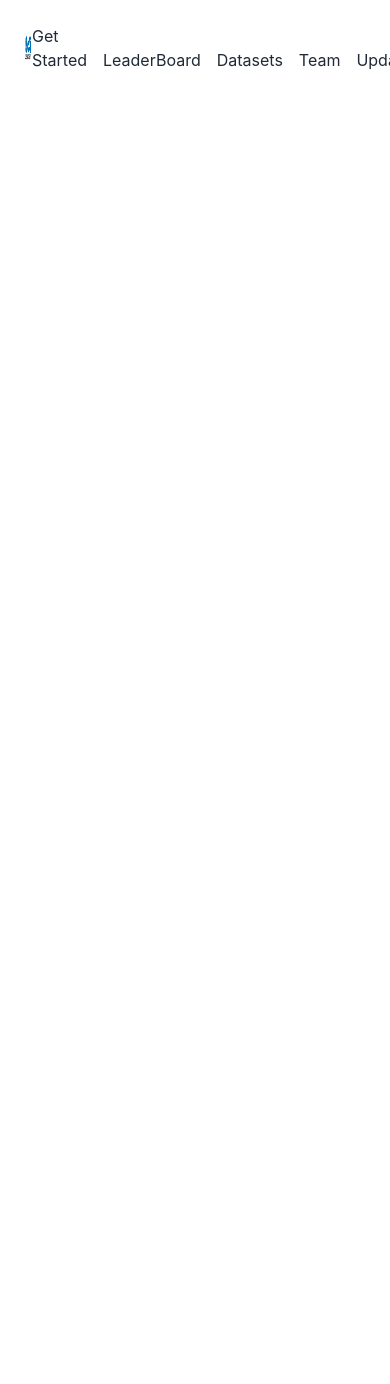
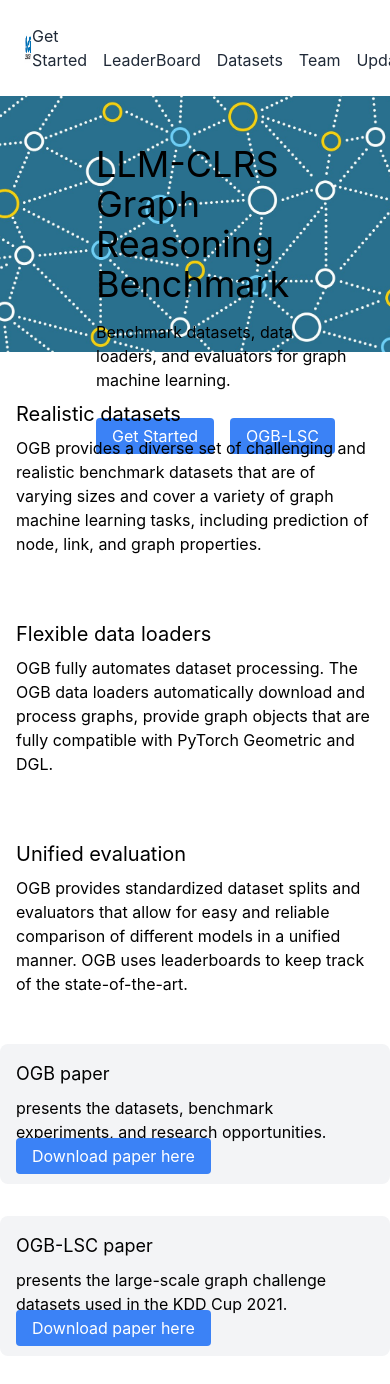
Before and after one commit to inmancosta/llm-clrs-reasoning-benchmark, a React (Create React App) app: page / in a window 390 px wide. Shown: the top 1384 px of the page. Before the commit the page ends 844 px from the top, so only its background shows below. Built offline with nearby package versions, Linux system fonts and the light colour scheme.

Commit message:
landing page stuff
added background image, indentation. Still need to add media queries and relevant information.

```diff
--- a/src/App.js
+++ b/src/App.js
@@ -5,7 +5,7 @@
 
 function App() {
   return (
-    <div>
+    <div className='pt-24'>
       <AppRouter />
     </div>
   );
--- a/src/Pages/Landing.js
+++ b/src/Pages/Landing.js
@@ -1,11 +1,84 @@
 // src/Pages/Landing.js
-import React from 'react';
-import NavBar from '../Components/NavBar';
+import React from "react";
+import NavBar from "../Components/NavBar";
 
 const Landing = () => {
   return (
     <div>
-      <NavBar/>
+      <NavBar />
+      <main className="p-0 m-0">
+        <section
+          className="mb-8 bg-cover bg-center w-full h-64 md:h-64 lg:h-64"
+          style={{ backgroundImage: 'url("/nodes.png")' }}
+        >
+          <div className="p-8 rounded-lg ml-16 md:ml-8">
+            <h2 className="text-4xl mb-4 mt-4">
+              LLM-CLRS Graph Reasoning Benchmark
+            </h2>
+            <p>
+              Benchmark datasets, data loaders, and evaluators for graph machine
+              learning.
+            </p>
+            <div className="mt-8 space-x-4">
+              <a href="#" className="bg-blue-500 text-white py-2 px-4 rounded">
+                Get Started
+              </a>
+              <a href="#" className="bg-blue-500 text-white py-2 px-4 rounded">
+                OGB-LSC
+              </a>
+            </div>
+          </div>
+        </section>
+        <section className="mb-8 p-4">
+          <h3 className="text-xl mb-2">Realistic datasets</h3>
+          <p>
+            OGB provides a diverse set of challenging and realistic benchmark
+            datasets that are of varying sizes and cover a variety of graph
+            machine learning tasks, including prediction of node, link, and
+            graph properties.
+          </p>
+        </section>
+        <section className="mb-8 p-4">
+          <h3 className="text-xl mb-2">Flexible data loaders</h3>
+          <p>
+            OGB fully automates dataset processing. The OGB data loaders
+            automatically download and process graphs, provide graph objects
+            that are fully compatible with PyTorch Geometric and DGL.
+          </p>
+        </section>
+        <section className="mb-8 p-4">
+          <h3 className="text-xl mb-2">Unified evaluation</h3>
+          <p>
+            OGB provides standardized dataset splits and evaluators that allow
+            for easy and reliable comparison of different models in a unified
+            manner. OGB uses leaderboards to keep track of the state-of-the-art.
+          </p>
+        </section>
+        <div className="bg-gray-100 p-4 rounded-lg mb-8">
+          <div>
+            <h4 className="text-lg mb-2">OGB paper</h4>
+            <p>
+              presents the datasets, benchmark experiments, and research
+              opportunities.
+            </p>
+          </div>
+          <a href="#" className="bg-blue-500 text-white py-2 px-4 rounded mt-4">
+            Download paper here
+          </a>
+        </div>
+        <div className="bg-gray-100 p-4 rounded-lg mb-8">
+          <div>
+            <h4 className="text-lg mb-2">OGB-LSC paper</h4>
+            <p>
+              presents the large-scale graph challenge datasets used in the KDD
+              Cup 2021.
+            </p>
+          </div>
+          <a href="#" className="bg-blue-500 text-white py-2 px-4 rounded mt-4">
+            Download paper here
+          </a>
+        </div>
+      </main>
     </div>
   );
 };
```
Also changed, not shown: public/nodes.png (added).
